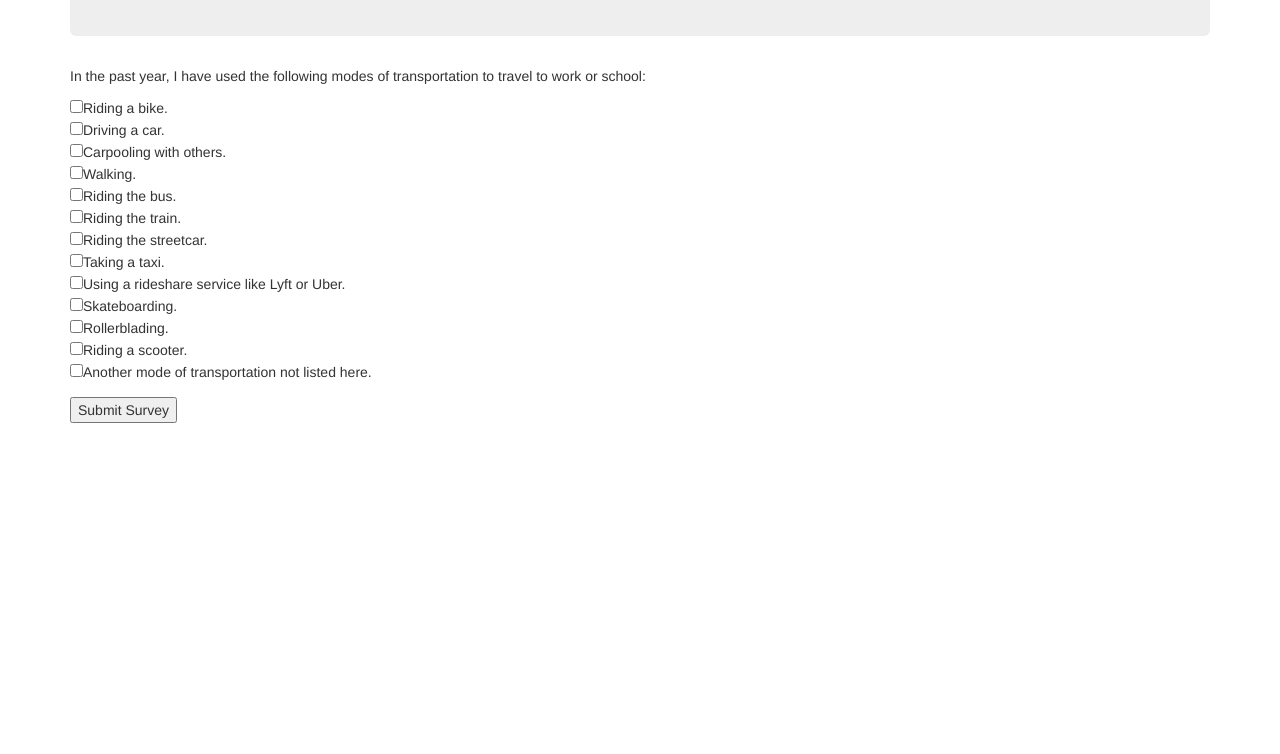
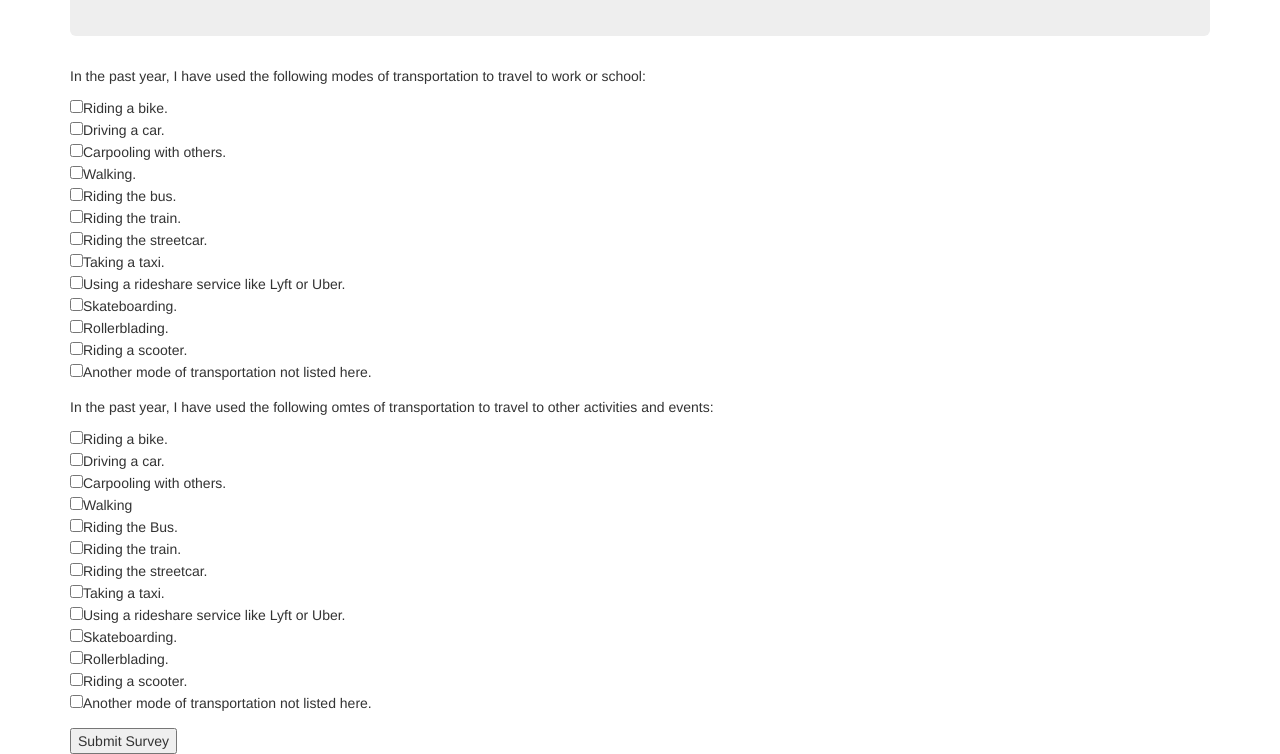
Before and after one commit to SPdowns/transportation-survey, a plain HTML site: page index.html in a window 1280 px wide. Shown: the part 123-877 px from the top of the page. Before the commit the page ends 800 px from the top, so only its background shows below. Drawn offline with Linux system fonts and the light colour scheme.

Commit message:
adds class & additional survey for 'fun-transportation' into our webpage

```diff
--- a/css/styles.css
+++ b/css/styles.css
@@ -1,3 +1,7 @@
 #work-responses {
   display: none;
 }
+
+#fun-responses {
+  display: none;
+}
--- a/index.html
+++ b/index.html
@@ -29,14 +29,29 @@
           <input type="checkbox" name="work-transportation" value="scooter">Riding a scooter.<br>
           <input type="checkbox" name="work-transportation" value="other">Another mode of transportation not listed here.<br>
         </div>
-       <button type="submit">Submit Survey</button>
+        <div class ="form-group">
+          <p>In the past year, I have used the following omtes of transportation to travel to other activities and events:</p>
+          <input type="checkbox" name="fun-transportation" value="bike">Riding a bike.<br>
+          <input type="checkbox" name="fun-transportation" value="car">Driving a car.<br>
+          <input type="checkbox" name="fun-transportation" value="carpool">Carpooling with others.<br>
+          <input type="checkbox" name="fun-transportation" value="walk">Walking<br>
+          <input type="checkbox" name="fun-transportation" value="bus">Riding the Bus.<br>
+          <input type="checkbox" name="fun-transportation" value="train">Riding the train.<br>
+          <input type="checkbox" name="fun-transportation" value="streetcare">Riding the streetcar.<br>
+          <input type="checkbox" name="fun-transportation" value="taxi">Taking a taxi.<br>
+          <input type="checkbox" name="fun-transportation" value="rideshare">Using a rideshare service like Lyft or Uber.<br>
+          <input type="checkbox" name="fun-transportation" value="skateboard">Skateboarding.<br>
+          <input type="checkbox" name="fun-transportation" value="rollerblade">Rollerblading.<br>
+          <input type="checkbox" name="fun-transportation" value="scooter">Riding a scooter.<br>
+          <input type="checkbox" name="fun-transportation" value="other">Another mode of transportation not listed here.<br>
+        </div>
+        <button type="submit">Submit Survey</button>
       </form>
       <span id="work-responses">
         <p><b>You use the following methods of transportation to travel to work or school:</b></p>
       </span>
       <span id="fun-responses">
-        <p><b>
-
+        <p><b>You use the following methods of transportation to travel to other activities and events:
         </b></p>
       </span>
     </div>
--- a/js/scripts.js
+++ b/js/scripts.js
@@ -6,6 +6,11 @@ $ (document).ready(function(){
       var workTransportationMode = $(this).val();
       $('#work-responses').append(workTransportationMode + "<br>");
     });
+    $("#fun-responses").show();
+    $("input:checkbox[name=fun-transportation]:checked").each(function(){
+      var funTransportationMode = $(this).val();
+      $("#fun-responses").append(funTransportationMode + "<br>");
+    });
     $('#transportation_survey').hide();
   });
 });
```
